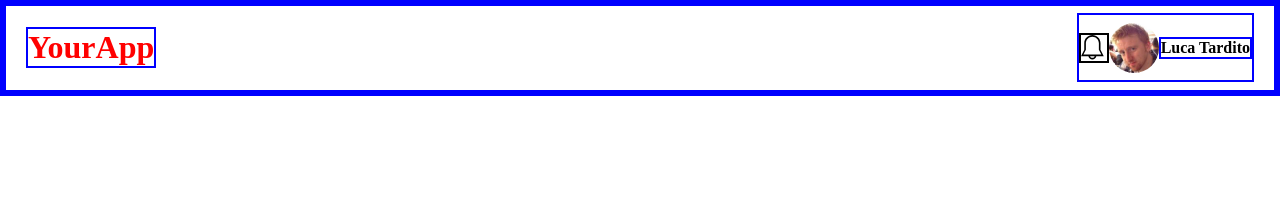
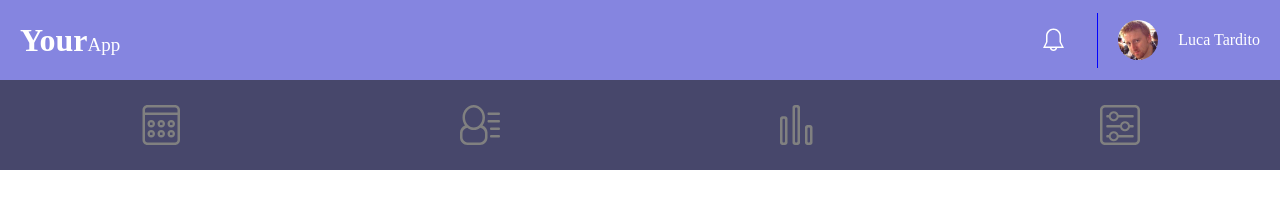
Before and after one commit to lucatardi/Web-App-Dashboard, a plain HTML site: page index.html in a window 1280 px wide. Drawn offline with Linux system fonts and the light colour scheme; a web font is replaced by a local one.

Commit message:
set up side bar

```diff
--- a/index.html
+++ b/index.html
@@ -12,7 +12,7 @@
   <body>
     <header>
 
-      <h1 class="name-app"> YourApp </h1>
+      <h1 class="name-app"> Your<span>App<!-- &#8482 --></span></h1>
 
       <div class="header-menu">
         <svg version="1.1" xmlns="http://www.w3.org/2000/svg" x="0px" y="0px" viewBox="0 0 32 32" class="icon-navigation">
@@ -23,7 +23,50 @@
         <img src="photos/first-user.jpg" alt="avatar" class="avatar-user">
 
         <h4 class="name-user"> Luca Tardito </h4>
-    </div> <!-- header-menu -->
+      </div> <!-- header-menu -->
     </header>
+    <main>
+      <div class="side-menu">
+        <svg version="1.1" xmlns="http://www.w3.org/2000/svg" x="0px" y="0px" viewBox="0 0 32 32" class="icon-side">
+          <path d="M25,18c1.7,0,3-1.3,3-3c0-1.7-1.3-3-3-3c-1.7,0-3,1.3-3,3C22,16.7,23.3,18,25,18z M24,14h2v2h-2V14z M25,26
+            c1.7,0,3-1.3,3-3c0-1.7-1.3-3-3-3c-1.7,0-3,1.3-3,3C22,24.7,23.3,26,25,26z M24,22h2v2h-2V22z M17,26c1.7,0,3-1.3,3-3
+            c0-1.7-1.3-3-3-3c-1.7,0-3,1.3-3,3C14,24.7,15.3,26,17,26z M16,22h2v2h-2V22z M28,0H6C3.8,0,2,1.8,2,4v24c0,2.2,1.8,4,4,4h22
+            c2.2,0,4-1.8,4-4V4C32,1.8,30.2,0,28,0z M30,28c0,1.1-0.9,2-2,2H6c-1.1,0-2-0.9-2-2V8h26V28z M30,6H4V4c0-1.1,0.9-2,2-2h22
+            c1.1,0,2,0.9,2,2V6z M17,18c1.7,0,3-1.3,3-3c0-1.7-1.3-3-3-3c-1.7,0-3,1.3-3,3C14,16.7,15.3,18,17,18z M16,14h2v2h-2V14z M9,26
+            c1.7,0,3-1.3,3-3c0-1.7-1.3-3-3-3c-1.7,0-3,1.3-3,3C6,24.7,7.3,26,9,26z M8,22h2v2H8V22z M9,18c1.7,0,3-1.3,3-3c0-1.7-1.3-3-3-3
+            c-1.7,0-3,1.3-3,3C6,16.7,7.3,18,9,18z M8,14h2v2H8V14z"/>
+        </svg>
+        <svg version="1.1" xmlns="http://www.w3.org/2000/svg" x="0px" y="0px" viewBox="0 0 32 32" class="icon-side">
+          <path d="M18,16.4c1.3-1.7,2-3.9,2-6.4c0-5.5-4-10-9-10C6,0,2,4.5,2,10c0,2.4,0.8,4.6,2,6.4c-2.3,0.8-4,3-4,5.6v4
+            c0,3.3,2.7,6,6,6h10c3.3,0,6-2.7,6-6v-4C22,19.4,20.3,17.2,18,16.4z M4,10c0-4.4,3.1-8,7-8c3.9,0,7,3.6,7,8s-3.1,8-7,8
+            C7.1,18,4,14.4,4,10z M20,25.5c0,2.5-2.2,4.5-4.9,4.5H6.9C4.2,30,2,28,2,25.5v-3c0-2.1,1.6-3.9,3.8-4.4C7.2,19.3,9,20,11,20
+            c2,0,3.8-0.7,5.2-1.9c2.2,0.5,3.8,2.2,3.8,4.4V25.5z M23,8h8c0.6,0,1-0.4,1-1c0-0.6-0.4-1-1-1h-8c-0.6,0-1,0.4-1,1
+            C22,7.6,22.4,8,23,8z M31,24h-6c-0.6,0-1,0.4-1,1c0,0.6,0.4,1,1,1h6c0.6,0,1-0.4,1-1C32,24.4,31.6,24,31,24z M31,12h-8
+            c-0.6,0-1,0.4-1,1c0,0.6,0.4,1,1,1h8c0.6,0,1-0.4,1-1C32,12.4,31.6,12,31,12z M31,18h-6c-0.6,0-1,0.4-1,1c0,0.6,0.4,1,1,1h6
+            c0.6,0,1-0.4,1-1C32,18.4,31.6,18,31,18z"/>
+        </svg>
+        <svg version="1.1" xmlns="http://www.w3.org/2000/svg" x="0px" y="0px" viewBox="0 0 32 32" class="icon-side">
+          <path d="M14,0h-2c-1.1,0-2,0.9-2,2v28c0,1.1,0.9,2,2,2h2c1.1,0,2-0.9,2-2V2C16,0.9,15.1,0,14,0z M14,29
+      			c0,0.6-0.4,1-1,1c-0.6,0-1-0.4-1-1V3c0-0.6,0.4-1,1-1c0.6,0,1,0.4,1,1V29z M4,9H2c-1.1,0-2,0.9-2,2v19c0,1.1,0.9,2,2,2h2
+      			c1.1,0,2-0.9,2-2V11C6,9.9,5.1,9,4,9z M4,29c0,0.6-0.4,1-1,1c-0.6,0-1-0.4-1-1V12c0-0.6,0.4-1,1-1c0.6,0,1,0.4,1,1V29z M24,16h-2
+      			c-1.1,0-2,0.9-2,2v12c0,1.1,0.9,2,2,2h2c1.1,0,2-0.9,2-2V18C26,16.9,25.1,16,24,16z M24,29c0,0.6-0.4,1-1,1c-0.6,0-1-0.4-1-1V19
+      			c0-0.6,0.4-1,1-1c0.6,0,1,0.4,1,1V29z"/>
+        </svg>
+        <svg version="1.1" xmlns="http://www.w3.org/2000/svg" x="0px" y="0px" viewBox="0 0 32 32" class="icon-side">
+          <path d="M26,24H14.9c-0.4-1.7-2-3-3.9-3c-1.9,0-3.4,1.3-3.9,3H6c-0.6,0-1,0.4-1,1c0,0.6,0.4,1,1,1h1.1
+      			c0.4,1.7,2,3,3.9,3c1.9,0,3.4-1.3,3.9-3H26c0.6,0,1-0.4,1-1C27,24.4,26.6,24,26,24z M11,27.4c-1.3,0-2.4-1.1-2.4-2.4
+      			c0-1.3,1.1-2.4,2.4-2.4c1.3,0,2.4,1.1,2.4,2.4C13.4,26.3,12.3,27.4,11,27.4z M26,8H14.9c-0.4-1.7-2-3-3.9-3C9.1,5,7.6,6.3,7.1,8H6
+      			C5.4,8,5,8.4,5,9c0,0.6,0.4,1,1,1h1.1c0.4,1.7,2,3,3.9,3c1.9,0,3.4-1.3,3.9-3H26c0.6,0,1-0.4,1-1C27,8.4,26.6,8,26,8z M11,11.4
+      			c-1.3,0-2.4-1.1-2.4-2.4c0-1.3,1.1-2.4,2.4-2.4c1.3,0,2.4,1.1,2.4,2.4C13.4,10.3,12.3,11.4,11,11.4z M26,16h-2.1
+      			c-0.4-1.7-2-3-3.9-3c-1.9,0-3.4,1.3-3.9,3H6c-0.6,0-1,0.4-1,1c0,0.6,0.4,1,1,1h10.1c0.4,1.7,2,3,3.9,3c1.9,0,3.4-1.3,3.9-3H26
+      			c0.6,0,1-0.4,1-1C27,16.4,26.6,16,26,16z M20,19.4c-1.3,0-2.4-1.1-2.4-2.4c0-1.3,1.1-2.4,2.4-2.4c1.3,0,2.4,1.1,2.4,2.4
+      			C22.4,18.3,21.3,19.4,20,19.4z M28,0H4C1.8,0,0,1.8,0,4v24c0,2.2,1.8,4,4,4h24c2.2,0,4-1.8,4-4V4C32,1.8,30.2,0,28,0z M30,28
+      			c0,1.1-0.9,2-2,2H4c-1.1,0-2-0.9-2-2V4c0-1.1,0.9-2,2-2h24c1.1,0,2,0.9,2,2V28z"/>
+        </svg>
+      </div> <!-- side-menu -->
+      <div class="dashboard">
+
+      </div> <!-- dashboard -->
+    </main>
   </body>
 </html>
--- a/styles/style.css
+++ b/styles/style.css
@@ -1,6 +1,5 @@
 * {
   box-sizing: border-box;
-  border: blue 2px solid;
 }
 
 header {
@@ -8,6 +7,7 @@ header {
   padding: 0 20px;
   align-items: center;
   justify-content: space-between;
+  background-color: #8585e0;
 }
 
 .header-menu {
@@ -16,18 +16,50 @@ header {
 }
 
 h1 {
-  color: red;
+  color: white;
 }
 
 .avatar-user {
   border-radius: 50%;
-  width: 50px;
-  height: 50px;
+  width: 80px;
+  height: 80px;
+  padding: 20px;
 }
 
 .icon-navigation {
-  fill: black;
-  width: 30px;
-  height: 30px;
-  border: 2px solid black;
+  fill: white;
+  width: 55px;
+  height: 55px;
+  padding-right: 30px;
+  border-right: 1px solid blue;
 }
+
+.name-user {
+  color: white;
+  font-weight: 100;
+}
+
+span {
+  font-weight: 100;
+  font-size: 19px;
+}
+
+.side-menu {
+  background-color: #47476b;
+  display: flex;
+  flex-direction: row;
+  justify-content: space-around;
+}
+
+.icon-side {
+  width: 70px;
+  height: 70px;
+  padding: 15px 10px;
+  margin: 10px 0;
+  fill: grey;
+}
+
+.icon-side:hover {
+  border-left: 2px green solid;
+  fill: white;
+}
```
